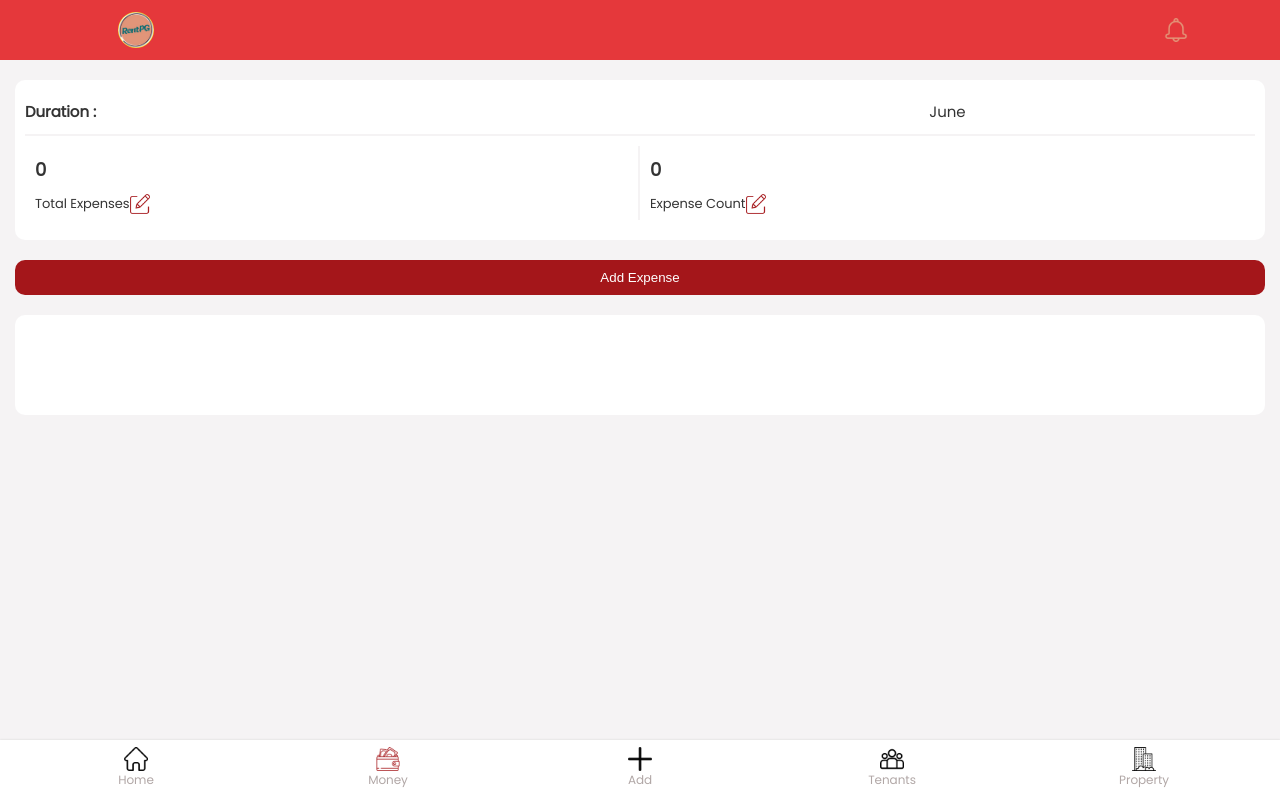
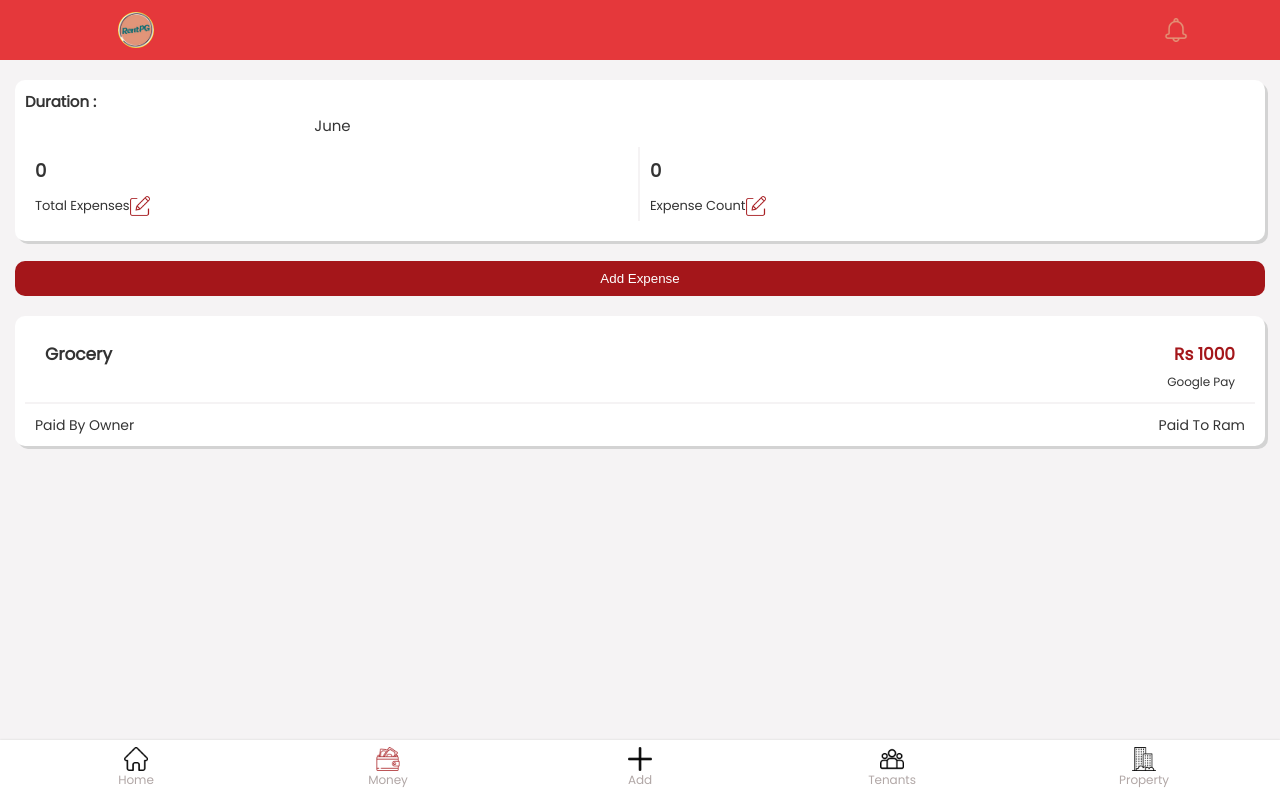
Before and after one commit to codeWithJooy/Rentfrontend, a React (Create React App) app: page /expense in a window 1280 px wide. Built offline with nearby package versions, Linux system fonts and the light colour scheme.

Commit message:
Expense Card

```diff
--- a/src/Pages/Expense/Expense.css
+++ b/src/Pages/Expense/Expense.css
@@ -17,14 +17,62 @@
   border-radius: 10px;
   background: #fff;
   padding: 10px;
+  box-shadow: 3px 3px #d3d3d3;
 }
-.expenseMainTop {
+.expenseTop {
   width: 100%;
-  padding: 10px 0px;
+  padding: 10px 10px;
+  margin-bottom: 10px;
   border-bottom: 2px solid #f5f3f4;
+}
+.expenseUnit {
+  width: 100%;
+  padding: 0px 10px;
   display: flex;
   justify-content: flex-start;
   align-items: center;
+}
+.expenseType {
+  width: 60%;
+}
+.expenseType p {
+  font-weight: bold;
+  font-size: 17px;
+}
+.expenseAmount {
+  width: 40%;
+  display: flex;
+  justify-content: flex-end;
+  padding: 5px 0px;
+}
+.expenseAmount p {
+  font-weight: bold;
+  font-size: 17px;
+  color: #a4161a;
+}
+.expenseAmountPay {
+  width: 40%;
+  display: flex;
+  justify-content: flex-end;
+}
+.expenseAmountPay p {
+  font-size: 12px;
+}
+.expenseBottom {
+  width: 100%;
+  display: flex;
+  align-items: center;
+  padding: 0px 10px;
+}
+.paid {
+  width: 50%;
+}
+.mid {
+  display: flex;
+  justify-content: flex-end;
+}
+.paid p {
+  font-size: 14px;
 }
 .expenseDuration {
   width: 50%;
--- a/src/Pages/Expense/Expense.js
+++ b/src/Pages/Expense/Expense.js
@@ -30,7 +30,34 @@ const Expense = () => {
 
 export default Expense;
 const ExpenseUnitCard = () => {
-  return <div className="expenseMainCard"></div>;
+  return (
+    <div className="expenseMainCard">
+      <div className="expenseTop">
+        <div className="expenseUnit">
+          <div className="expenseType">
+            <p>Grocery</p>
+          </div>
+          <div className="expenseAmount">
+            <p>Rs 1000</p>
+          </div>
+        </div>
+        <div className="expenseUnit">
+          <div className="expenseType"></div>
+          <div className="expenseAmountPay">
+            <p>Google Pay</p>
+          </div>
+        </div>
+      </div>
+      <div className="expenseBottom">
+        <div className="paid">
+          <p>Paid By Owner</p>
+        </div>
+        <div className="paid mid">
+          <p>Paid To Ram </p>
+        </div>
+      </div>
+    </div>
+  );
 };
 
 const ExpenseCategory = ({ setCat }) => {
--- a/src/Pages/Expense/ExpenseDetails.js
+++ b/src/Pages/Expense/ExpenseDetails.js
@@ -1,12 +1,58 @@
-import React from "react";
+import React, { useState } from "react";
 import { useSelector } from "react-redux";
 import "./Expense.css";
-
+import { addExpense } from "../../actions/expenseActions";
+import moment from "moment/moment";
 import Header from "../../Components/Header/Header";
 import Footer from "../../Components/Footer/Footer";
+import { useHistory } from "react-router-dom";
 
 const ExpenseDetails = () => {
   const category = useSelector((state) => state.expense.category);
+  const user = useSelector((state) => state.user);
+  const [currentDate, setCurrentDate] = useState(moment().format("YYYY-MM-DD"));
+  const [expense, setExpense] = useState({
+    userId: user.userId,
+    propertyId: user.propertyId,
+    expenseName: category.title,
+    amount: 0,
+    date: currentDate,
+    paidBy: "",
+    paidTo: "",
+    description: "",
+    mode: "cash",
+  });
+  const history = useHistory();
+  const handleChange = (e) => {
+    setExpense({ ...expense, [e.target.name]: e.target.value });
+  };
+  const handleDate = (e) => {
+    const newDate = moment(new Date(e.target.value)).format("YYYY-MM-DD");
+    setCurrentDate(newDate);
+    setExpense({
+      ...expense,
+      date: newDate,
+    });
+  };
+  const handleAdd = () => {
+    (async () => {
+      if (
+        await addExpense(
+          expense.userId,
+          expense.propertyId,
+          expense.expenseName,
+          expense.amount,
+          expense.date,
+          expense.paidBy,
+          expense.paidTo,
+          expense.description,
+          expense.mode
+        )
+      ) {
+        history.push("/expense");
+      }
+    })();
+  };
   return (
     <div className="expenseMain">
       <Header name={"Add Expense"} type="back" link="/expense" />
@@ -17,31 +63,51 @@ const ExpenseDetails = () => {
       <div className="expenseHolder">
         <div className="expenseAddSection">
           <p>Amount</p>
-          <input type="number" />
+          <input
+            type="number"
+            name="amount"
+            value={expense.amount}
+            onChange={handleChange}
+          />
         </div>
       </div>
       <div className="expenseHolder">
         <div className="expenseAddSection">
           <p>Date</p>
-          <input type="date" />
+          <input type="date" value={expense.date} onchange={handleDate} />
         </div>
       </div>
       <div className="expenseHolder">
         <div className="expenseAddSection">
           <p>Paid By</p>
-          <input type="text" />
+          <input
+            type="text"
+            name="paidBy"
+            value={expense.paidBy}
+            onChange={handleChange}
+          />
         </div>
       </div>
       <div className="expenseHolder">
         <div className="expenseAddSection">
           <p>Paid To</p>
-          <input type="text" />
+          <input
+            type="text"
+            name="paidTo"
+            value={expense.paidTo}
+            onChange={handleChange}
+          />
         </div>
       </div>
       <div className="expenseHolder">
         <div className="expenseAddSection">
           <p>Description</p>
-          <input type="text" />
+          <input
+            type="text"
+            name="description"
+            value={expense.description}
+            onChange={handleChange}
+          />
         </div>
       </div>
       <div className="paymentMode">
@@ -66,7 +132,9 @@ const ExpenseDetails = () => {
         </div>
       </div>
       <div className="expenseHolder">
-        <button className="expenseButton">Add Expense</button>
+        <button className="expenseButton" onClick={handleAdd}>
+          Add Expense
+        </button>
       </div>
     </div>
   );
--- a/src/actions/expenseActions.js
+++ b/src/actions/expenseActions.js
@@ -1,8 +1,68 @@
 import { SET_EXPENSE_CATEGORY } from "../actionTypes/expenseActionsType";
-
+import { expenseApi } from "../apis/apis";
+import { checkFloors } from "../validations/floorValidation";
+import { dispatchAction, getHeaders } from "./actionHelper";
+import { updateToast } from "./toastActions";
+import { CodeAnalogy } from "../Components/Toasty/Toasty";
 export const setExpenseCategory = (data) => {
   return {
     type: SET_EXPENSE_CATEGORY,
     payload: data,
   };
 };
+
+export const addExpense = async (
+  userId,
+  propertyId,
+  expenseName,
+  amount,
+  date,
+  paidBy,
+  paidTo,
+  description,
+  mode
+) => {
+  const val = {
+    userId,
+    propertyId,
+    expenseName,
+    amount,
+    date,
+    paidBy,
+    paidTo,
+    description,
+    mode,
+  };
+  const res = await expenseApi.post("/addExpense", val);
+  if (res.data.code == 200) {
+    updateToast({
+      code: CodeAnalogy.SUCCESS,
+      title: "Expense Added",
+      message: "Successfully Added Expense",
+    });
+    return true;
+  } else {
+    updateToast({
+      code: CodeAnalogy.ERROR,
+      title: "Something Went Wrong",
+      message: "Couldn't Add Expense",
+    });
+    return false;
+  }
+};
+export const getExpense = async (userId, propertId) => {
+  const headers = getHeaders({
+    userId,
+    propertId,
+  });
+  const res = await expenseApi.get("/getExpense", headers);
+  if (res.data.code == 200) {
+    return res.data.model;
+  } else {
+    updateToast({
+      code: CodeAnalogy.ERROR,
+      title: "Something Went Wrong",
+      message: "Couldn't Fetch Expense",
+    });
+  }
+};
--- a/src/apis/apis.js
+++ b/src/apis/apis.js
@@ -6,13 +6,14 @@ const devApis = {
   FLOOR_API: "http://localhost:5000/api/floor",
   ROOM_API: "http://localhost:5000/api/room",
   TENANT_API: "http://localhost:5000/api/tenant",
+  EXPENSE_API: "http://localhost:5000/api/expense",
 };
 const prodApis = {
-  USER_API: "http://18.220.185.71:5000/api/auth",
-  SETUP_API: "http://18.220.185.71:5000/api/setup",
-  FLOOR_API: "http://18.220.185.71:5000/api/floor",
-  ROOM_API: "http://18.220.185.71:5000/api/room",
-  TENANT_API: "http://18.220.185.71:5000/api/tenant",
+  USER_API: "http://www.18.220.185.71:5000/api/auth",
+  SETUP_API: "http://www.18.220.185.71:5000/api/setup",
+  FLOOR_API: "http://www.18.220.185.71:5000/api/floor",
+  ROOM_API: "http://www.18.220.185.71:5000/api/room",
+  TENANT_API: "http://www.18.220.185.71:5000/api/tenant",
 };
 
 const getApiUrls = () => {
@@ -20,11 +21,11 @@ const getApiUrls = () => {
   console.log(environment);
   switch (environment) {
     case "dev":
-      return prodApis;
+      return devApis;
     case "prod":
       return prodApis;
     default:
-      return prodApis;
+      return devApis;
   }
 };
 
@@ -45,3 +46,6 @@ export const roomApi = axios.create({
 export const tenantApi = axios.create({
   baseURL: APIS.TENANT_API,
 });
+export const expenseApi = axios.create({
+  baseURL: APIS.EXPENSE_API,
+});
```
Also changed, not shown: 1 other file (tests, documents, lock files or other folders).
